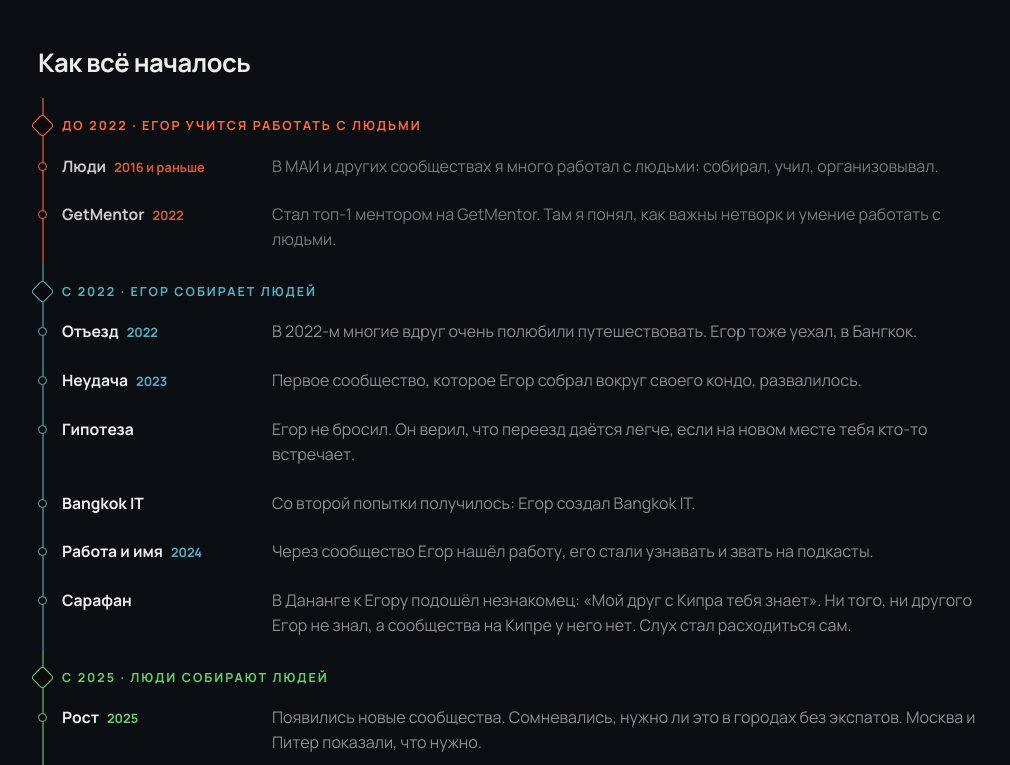
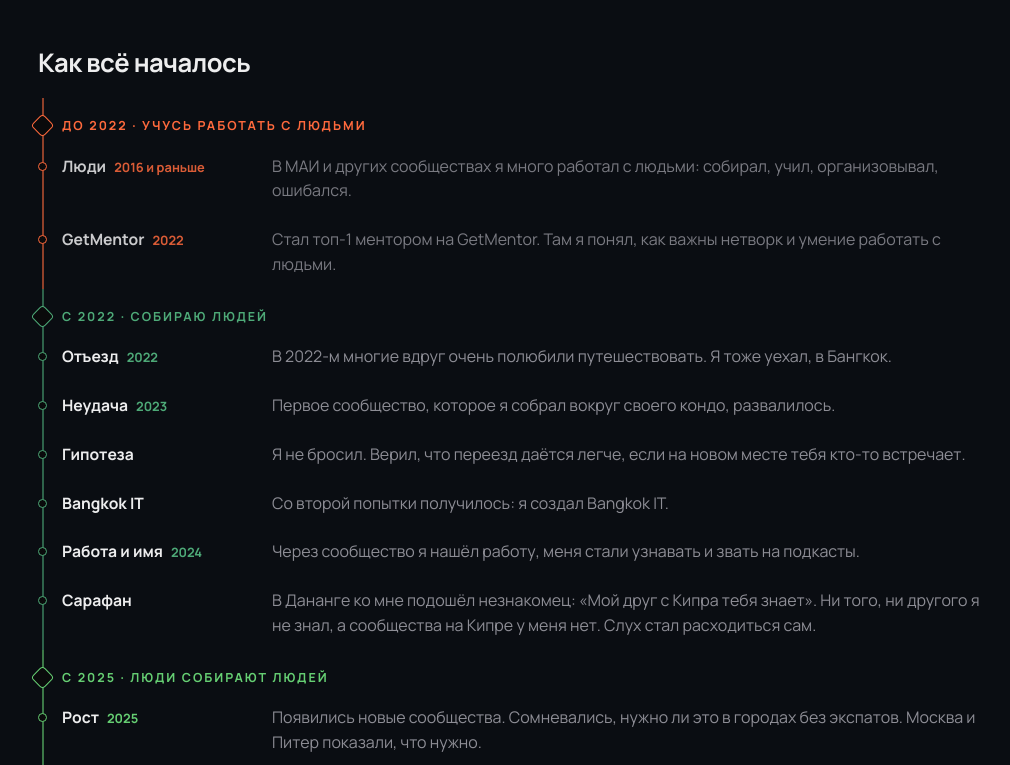
Before and after one commit to esurvanov/urvanov.com, a React (Vite) app: page /jaiora in a window 1280 px wide. Shown: the part 1875-2640 px from the top of the page, without its empty margins (122-1132 px from the left). Built offline with nearby package versions, Linux system fonts and the light colour scheme.

Commit message:
Jaiora: ступени зелёного по фазам, «Собираю людей» от первого лица, «ошибался»
Co-Authored-By: Claude Opus 5.5 <noreply@anthropic.com>

```diff
--- a/src/components/JaioraView.tsx
+++ b/src/components/JaioraView.tsx
@@ -7,8 +7,8 @@ const STORY: { title: string; year?: string; text: string; pre?: boolean; phase?
     title: 'Люди',
     year: '2016 и раньше',
     pre: true,
-    phase: 'До 2022 · Егор учится работать с людьми',
-    text: 'В МАИ и других сообществах я много работал с людьми: собирал, учил, организовывал.',
+    phase: 'До 2022 · Учусь работать с людьми',
+    text: 'В МАИ и других сообществах я много работал с людьми: собирал, учил, организовывал, ошибался.',
   },
   {
     title: 'GetMentor',
@@ -19,26 +19,26 @@ const STORY: { title: string; year?: string; text: string; pre?: boolean; phase?
   {
     title: 'Отъезд',
     year: '2022',
-    phase: 'С 2022 · Егор собирает людей',
-    text: 'В 2022-м многие вдруг очень полюбили путешествовать. Егор тоже уехал, в Бангкок.',
+    phase: 'С 2022 · Собираю людей',
+    text: 'В 2022-м многие вдруг очень полюбили путешествовать. Я тоже уехал, в Бангкок.',
   },
   {
     title: 'Неудача',
     year: '2023',
-    text: 'Первое сообщество, которое Егор собрал вокруг своего кондо, развалилось.',
+    text: 'Первое сообщество, которое я собрал вокруг своего кондо, развалилось.',
   },
   {
     title: 'Гипотеза',
-    text: 'Егор не бросил. Он верил, что переезд даётся легче, если на новом месте тебя кто-то встречает.',
+    text: 'Я не бросил. Верил, что переезд даётся легче, если на новом месте тебя кто-то встречает.',
   },
   {
     title: 'Bangkok IT',
-    text: 'Со второй попытки получилось: Егор создал Bangkok IT.',
+    text: 'Со второй попытки получилось: я создал Bangkok IT.',
   },
-  { title: 'Работа и имя', year: '2024', text: 'Через сообщество Егор нашёл работу, его стали узнавать и звать на подкасты.' },
+  { title: 'Работа и имя', year: '2024', text: 'Через сообщество я нашёл работу, меня стали узнавать и звать на подкасты.' },
   {
     title: 'Сарафан',
-    text: 'В Дананге к Егору подошёл незнакомец: «Мой друг с Кипра тебя знает». Ни того, ни другого Егор не знал, а сообщества на Кипре у него нет. Слух стал расходиться сам.',
+    text: 'В Дананге ко мне подошёл незнакомец: «Мой друг с Кипра тебя знает». Ни того, ни другого я не знал, а сообщества на Кипре у меня нет. Слух стал расходиться сам.',
   },
   {
     title: 'Рост',
@@ -60,7 +60,7 @@ const STORY: { title: string; year?: string; text: string; pre?: boolean; phase?
   },
 ]
 
-const PHASE_CLASS = ['ph-me', 'ph-together', 'ph-people', 'ph-people']
+const PHASE_CLASS = ['ph-me', 'ph-together', 'ph-people', 'ph-jaiora']
 const STORY_PHASE = STORY.reduce<number[]>((acc, item, i) => {
   acc.push(item.phase ? (i === 0 ? 0 : acc[i - 1] + 1) : acc[i - 1] ?? 0)
   return acc
--- a/src/styles/site.css
+++ b/src/styles/site.css
@@ -380,12 +380,13 @@ button.s-card { font: inherit; }
 .s-feature-logo { width: 48px; height: 48px; margin-bottom: 8px; }
 
 /* ---------- Хроника по фазам: у каждой свой цвет линии, точек и подписей ----------
-   ph-me — оранжевый Егора; ph-together — бирюза логотипа (осветлена для тёмного фона);
-   ph-people — зелёный Jaiora. */
+   ph-me — оранжевый Егора; ph-together / ph-people / ph-jaiora — три ступени зелёного логотипа. */
 .site-jaiora .s-timeline::before { display: none; }
 .site-jaiora .ph-me { --ph: #ff6a3d; }
-.site-jaiora .ph-together { --ph: #4fb3c4; }
+/* Градации зелёного логотипа: глубже → ярче по мере роста сообщества */
+.site-jaiora .ph-together { --ph: #4eaa78; }
 .site-jaiora .ph-people { --ph: #66cf73; }
+.site-jaiora .ph-jaiora { --ph: #9be3a3; }
 
 .site-jaiora .s-step,
 .site-jaiora .s-phase { position: relative; }
```
